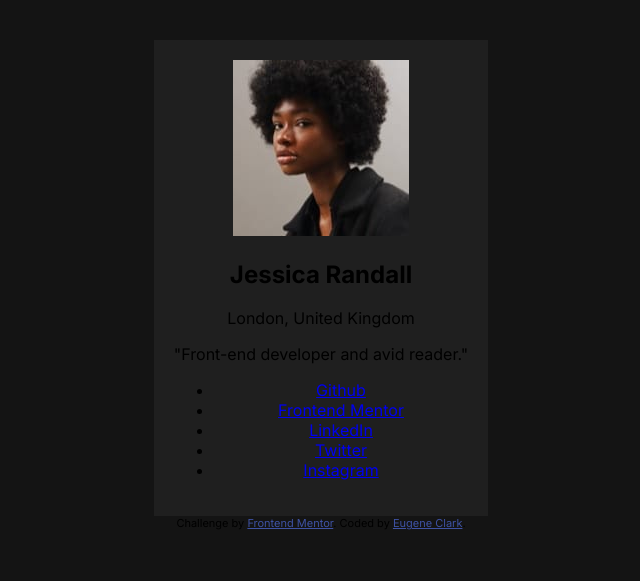
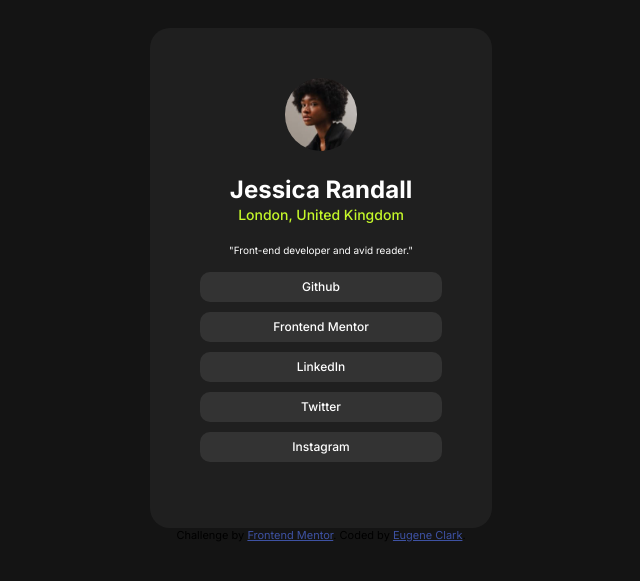
Before and after one commit to clarkjr2016/socialLinks, a plain HTML site: page index.html in a window 1280 px wide. Shown: the part 123-704 px from the top of the page, without its empty margins (319-959 px from the left). Drawn offline with Linux system fonts and the light colour scheme.

Commit message:
completed project

```diff
--- a/index.html
+++ b/index.html
@@ -34,7 +34,7 @@
         <span>London, United Kingdom</span>
       </section>
       <p>"Front-end developer and avid reader."</p>
-      <section>
+      <section class="linkContainer">
         <ul>
           <li><a href="#">Github</a></li>
           <li><a href="#">Frontend Mentor</a></li>
--- a/style.scss
+++ b/style.scss
@@ -29,6 +29,69 @@ body {
   .cardContainer {
     text-align: center;
     background: $cardBackgroundColor;
-    padding: 20px;
+    padding: 50px;
+    border-radius: 20px;
+
+    img {
+      width: clamp(50px, 30%, 100px);
+      border-radius: 50px;
+    }
+
+    .socialInfo {
+      margin: 20px auto;
+      padding: 0 30px;
+
+      h2 {
+        color: $regularFontColor;
+        margin: 0 auto 0 auto;
+      }
+
+      span {
+        font-size: clamp(0.875rem, 50%, 2rem);
+        color: $locationFontColor;
+        font-weight: 500;
+      }
+    }
+
+    p {
+      color: $regularFontColor;
+      font-size: clamp(0.625rem, 50%, 2rem);
+    }
+
+    .linkContainer {
+      ul {
+        padding: 0;
+      }
+      li {
+        list-style: none;
+        background-color: $linkBackgroundColor;
+        margin: 10px 0;
+        height: 30px;
+        border-radius: 10px;
+        display: flex;
+        align-items: center;
+      }
+
+      a {
+        display: block;
+        text-decoration: none;
+        color: $regularFontColor;
+        font-size: 0.75rem;
+        font-weight: 500;
+        width: 100%;
+        max-width: 100%;
+        min-height: 100%;
+        line-height: 60px;
+      }
+
+      li:hover {
+        background-color: $locationFontColor;
+        color: $cardBackgroundColor;
+      }
+
+      a:hover {
+        color: inherit;
+      }
+    }
   }
 }
```
Also changed, not shown: css/style.min.css.
